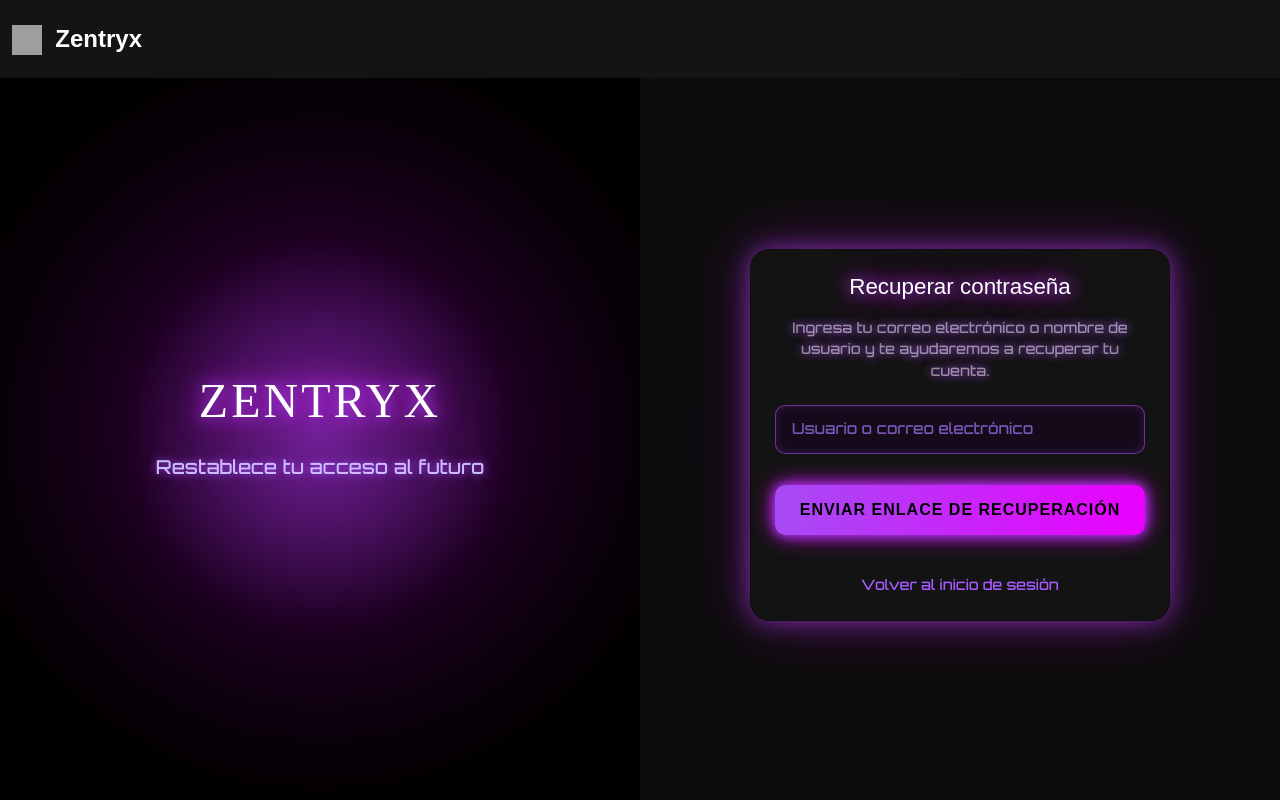
After one commit to Nach0A/html, a PHP site: page /recuperar_contrasena.php in a window 1280 px wide. The commit adds this page. Run offline with PHP 8.4, Linux system fonts and the light colour scheme; some web fonts are replaced; grey boxes are pictures that could not be loaded.

Commit message:
Interfaz para recuperación de contraseña (NO FUNCIONAL)

```diff
--- a/main_final/pagina-principal/estilo.css
+++ b/main_final/pagina-principal/estilo.css
@@ -393,6 +393,152 @@ body {
   z-index: 2;
   text-shadow: 0 0 5px #fff, 0 0 10px #fff;
 }
+.forgot-password-link {
+    color: #a85cff; /* violeta neón */
+    font-size: 0.9rem;
+    text-decoration: none;
+    transition: color 0.2s ease, text-shadow 0.2s ease;
+}
+
+.forgot-password-link:hover {
+    color: #c68cff; /* tono un poco más claro al pasar el mouse */
+    text-shadow: 0 0 5px #b56bff, 0 0 10px #a85cff; /* brillo neón suave */
+    text-decoration: underline;
+}
+/* ================== RECUPERAR CONTRASEÑA ================== */
+#recoverForm {
+  background: rgba(20, 20, 20, 0.9);
+  border-radius: 20px;
+  box-shadow: 0 0 25px rgba(166,75,244,0.6), 0 0 60px rgba(234,0,255,0.3);
+  padding: 35px;
+  width: 90%;
+  max-width: 420px;
+  position: relative;
+  text-align: center;
+  animation: fadeIn 0.8s ease forwards;
+}
+
+/* Título principal */
+#recoverForm h4 {
+  font-family: 'Ethnocentric', sans-serif;
+  color: #fff;
+  font-size: 1.4rem;
+  text-shadow: 0 0 15px #a64bf4, 0 0 30px #ea00ff;
+  margin-bottom: 15px;
+}
+
+/* Subtexto */
+#recoverForm p {
+  font-family: 'Orbitron', sans-serif;
+  color: #cbbaff;
+  font-size: 0.95rem;
+  margin-bottom: 25px;
+  text-shadow: 0 0 10px #a64bf4;
+}
+
+/* Campo de entrada */
+#recoverForm input[type="text"],
+#recoverForm input[type="email"] {
+  background: rgba(25, 0, 40, 0.4);
+  border: 1.5px solid rgba(166, 75, 244, 0.6);
+  border-radius: 10px;
+  color: #fff;
+  padding: 12px 16px;
+  margin-bottom: 15px;
+  width: 100%;
+  font-family: 'Orbitron', sans-serif;
+  font-size: 0.95rem;
+  transition: all 0.25s ease;
+  box-shadow: inset 0 0 10px rgba(166, 75, 244, 0.2);
+}
+
+#recoverForm input::placeholder {
+  color: #a779ff;
+  opacity: 0.7;
+  transition: opacity 0.3s ease;
+}
+
+#recoverForm input:focus::placeholder {
+  opacity: 0.3;
+}
+
+#recoverForm input:focus {
+  outline: none;
+  border-color: #ea00ff;
+  box-shadow: 0 0 15px #ea00ff, inset 0 0 10px rgba(166, 75, 244, 0.4);
+  background: rgba(30, 0, 50, 0.6);
+  transform: scale(1.02);
+}
+
+/* Botón igual que el login */
+#recoverForm button {
+  position: relative;
+  overflow: hidden;
+  border: none;
+  border-radius: 10px;
+  font-family: 'Ethnocentric', sans-serif;
+  text-transform: uppercase;
+  letter-spacing: 1px;
+  padding: 13px;
+  width: 100%;
+  cursor: pointer;
+  font-weight: bold;
+  transition: transform 0.25s ease, box-shadow 0.25s ease;
+  background: linear-gradient(90deg, #a64bf4, #ea00ff);
+  color: #000;
+  box-shadow: 0 0 15px #a64bf4;
+  animation: neonPulse 3s infinite alternate ease-in-out;
+}
+
+#recoverForm button:hover {
+  transform: scale(1.04);
+  box-shadow: 0 0 25px #ea00ff, 0 0 50px #a64bf4;
+}
+
+#recoverForm button::after {
+  content: "";
+  position: absolute;
+  top: 0;
+  left: -75%;
+  width: 50%;
+  height: 100%;
+  background: linear-gradient(120deg, transparent, rgba(255,255,255,0.6), transparent);
+  transform: skewX(-20deg);
+  transition: left 0.5s ease;
+}
+#recoverForm button:active::after {
+  left: 125%;
+}
+
+/* Texto del botón */
+#recoverForm button span {
+  position: relative;
+  z-index: 2;
+  text-shadow: 0 0 5px #fff, 0 0 10px #fff;
+}
+
+/* Enlace "Volver al inicio de sesión" */
+#recoverForm .forgot-password-link {
+  display: inline-block;
+  margin-top: 15px;
+  color: #a85cff;
+  font-size: 0.9rem;
+  text-decoration: none;
+  font-family: 'Orbitron', sans-serif;
+  transition: color 0.2s ease, text-shadow 0.2s ease;
+}
+
+#recoverForm .forgot-password-link:hover {
+  color: #c68cff;
+  text-shadow: 0 0 5px #b56bff, 0 0 10px #a85cff;
+  text-decoration: underline;
+}
+
+/* Animación de entrada */
+@keyframes fadeIn {
+  from { opacity: 0; transform: translateY(10px); }
+  to { opacity: 1; transform: translateY(0); }
+}
 
 
 /* ================== JUEGOS ================== */
--- a/main_final/pagina-principal/login.php
+++ b/main_final/pagina-principal/login.php
@@ -14,6 +14,7 @@ $BASE_URL = "/PlataformaLudica/main_final/";
 
 <!DOCTYPE html>
 <html lang="es">
+
 <head>
     <meta charset="UTF-8">
     <meta name="viewport" content="width=device-width, initial-scale=1.0">
@@ -30,6 +31,7 @@ $BASE_URL = "/PlataformaLudica/main_final/";
     <link rel="stylesheet" href="estilo.css">
 
 </head>
+
 <body>
 
     <!-- Preloader -->
@@ -71,6 +73,9 @@ $BASE_URL = "/PlataformaLudica/main_final/";
                     <input type="password" name="contrasenia" class="textwhite" placeholder="Contraseña" required>
                     <input type="hidden" name="ini" value="1">
                     <button type="submit" class="btn btn-primary w-100">Iniciar sesión</button>
+                    <div class="text-center mt-3">
+                        <a href="recuperar_contrasena.php" class="forgot-password-link">¿Olvidaste tu contraseña?</a>
+                    </div>
                 </form>
 
                 <!-- REGISTRO -->
@@ -101,4 +106,5 @@ window.addEventListener("load", () => {
     </script>
     <script src="scriptLogin.js"></script>
 </body>
+
 </html>
--- /dev/null
+++ b/main_final/pagina-principal/recuperar_contrasena.php
@@ -0,0 +1,91 @@
+<?php
+session_start();
+
+// Si ya hay sesión, redirigir al inicio
+if (isset($_SESSION['usuario'])) {
+    header("Location: Inicio.php");
+    exit();
+}
+
+$BASE_URL = "/PlataformaLudica/main_final/";
+?>
+
+<!DOCTYPE html>
+<html lang="es">
+<head>
+    <meta charset="UTF-8">
+    <meta name="viewport" content="width=device-width, initial-scale=1.0">
+    <title>Recuperar contraseña - Zentryx</title>
+
+    <!-- Ícono -->
+    <link rel="icon" href="../navbar/imagenes/logo.jpg" type="image/jpeg">
+
+    <!-- Bootstrap y fuente -->
+    <link href="https://cdn.jsdelivr.net/npm/bootstrap@5.3.6/dist/css/bootstrap.min.css" rel="stylesheet">
+    <link href="https://fonts.googleapis.com/css2?family=Orbitron:wght@500&display=swap" rel="stylesheet">
+
+    <!-- Estilos personalizados -->
+    <link rel="stylesheet" href="estilo.css">
+</head>
+<body>
+
+<!-- Preloader -->
+<div id="preloader">
+    <img src="../navbar/imagenes/logo.jpg" alt="Logo Zentryx" id="preloader-logo">
+</div>
+
+<!-- NAVBAR -->
+<nav class="navbar navbar-expand-lg shadow-sm py-3" style="background-color: rgb(20,20,20);">
+    <div class="container-fluid">
+        <a class="navbar-brand fw-bold fs-4 text-white" href="login.php">
+            <img src="../navbar/imagenes/logo.jpg" width="30" height="30" class="d-inline-block align-text-top">
+            &nbsp;Zentryx
+        </a>
+    </div>
+</nav>
+
+<!-- CONTENEDOR PRINCIPAL -->
+<div class="login-wrapper">
+    <!-- LADO IZQUIERDO - EFECTO NEÓN -->
+    <div class="login-left">
+        <div class="neon-circle"></div>
+        <div class="neon-glow"></div>
+        <h1 class="neon-title">ZENTRYX</h1>
+        <p class="login-slogan">Restablece tu acceso al futuro</p>
+    </div>
+
+    <!-- LADO DERECHO - FORMULARIO -->
+    <div class="login-right fade-in">
+        <div class="card p-4" id="recoverForm">
+            <h4 class="text-center mb-3">Recuperar contraseña</h4>
+            <p class="text-center text-white-50 mb-4" style="font-size: 0.9rem;">
+                Ingresa tu correo electrónico o nombre de usuario y te ayudaremos a recuperar tu cuenta.
+            </p>
+
+            <form action="procesar_recuperacion.php" method="post">
+                <input type="text" name="usuario_o_email" class="textwhite" placeholder="Usuario o correo electrónico" required>
+                <button type="submit" class="btn btn-primary w-100 mt-3">Enviar enlace de recuperación</button>
+            </form>
+
+            <div class="text-center mt-4">
+                <a href="login.php" class="forgot-password-link">Volver al inicio de sesión</a>
+            </div>
+        </div>
+    </div>
+</div>
+
+<!-- Bootstrap JS -->
+<script src="https://cdn.jsdelivr.net/npm/bootstrap@5.3.6/dist/js/bootstrap.bundle.min.js"></script>
+
+<!-- Preloader Script -->
+<script>
+window.addEventListener("load", () => {
+    const pre = document.getElementById("preloader");
+    pre.style.opacity = "0";
+    pre.style.visibility = "hidden";
+    pre.style.pointerEvents = "none";
+});
+</script>
+
+</body>
+</html>
```
Lines whose indentation alone changed are shown as unchanged.
